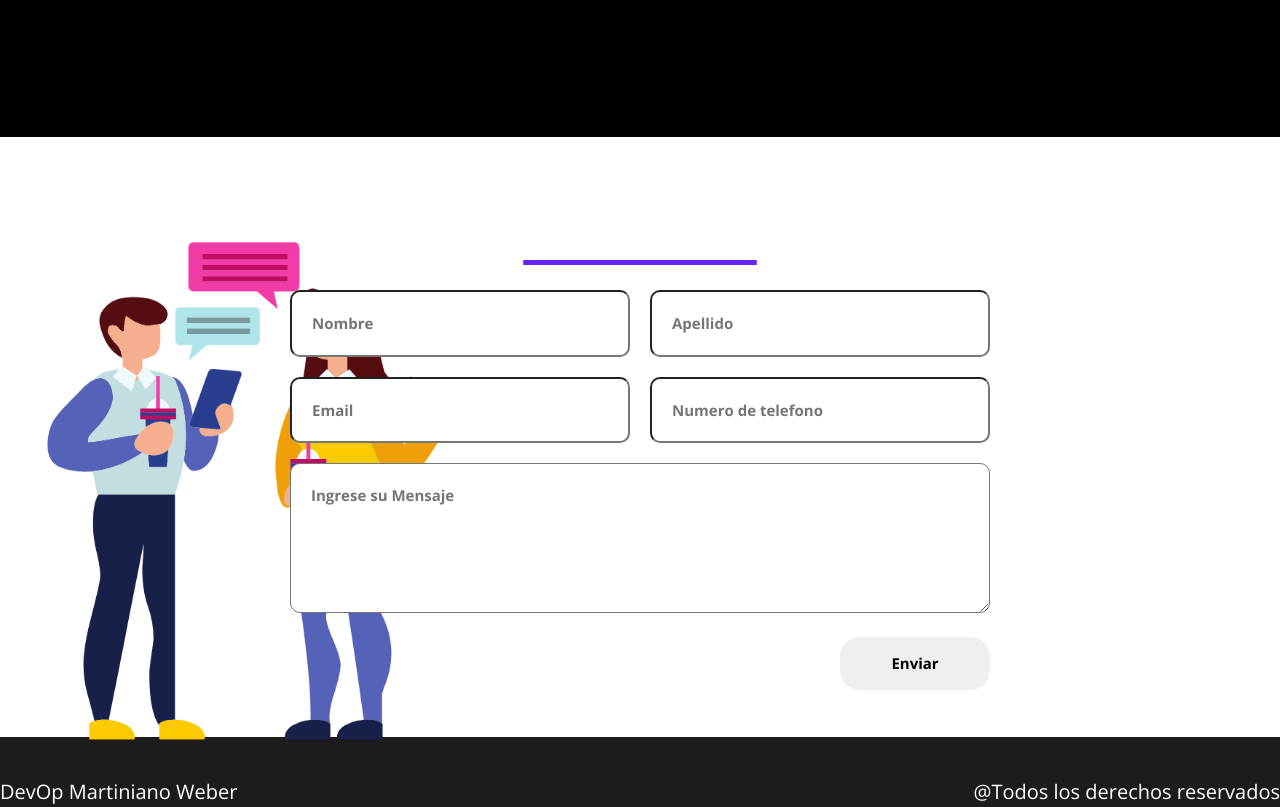
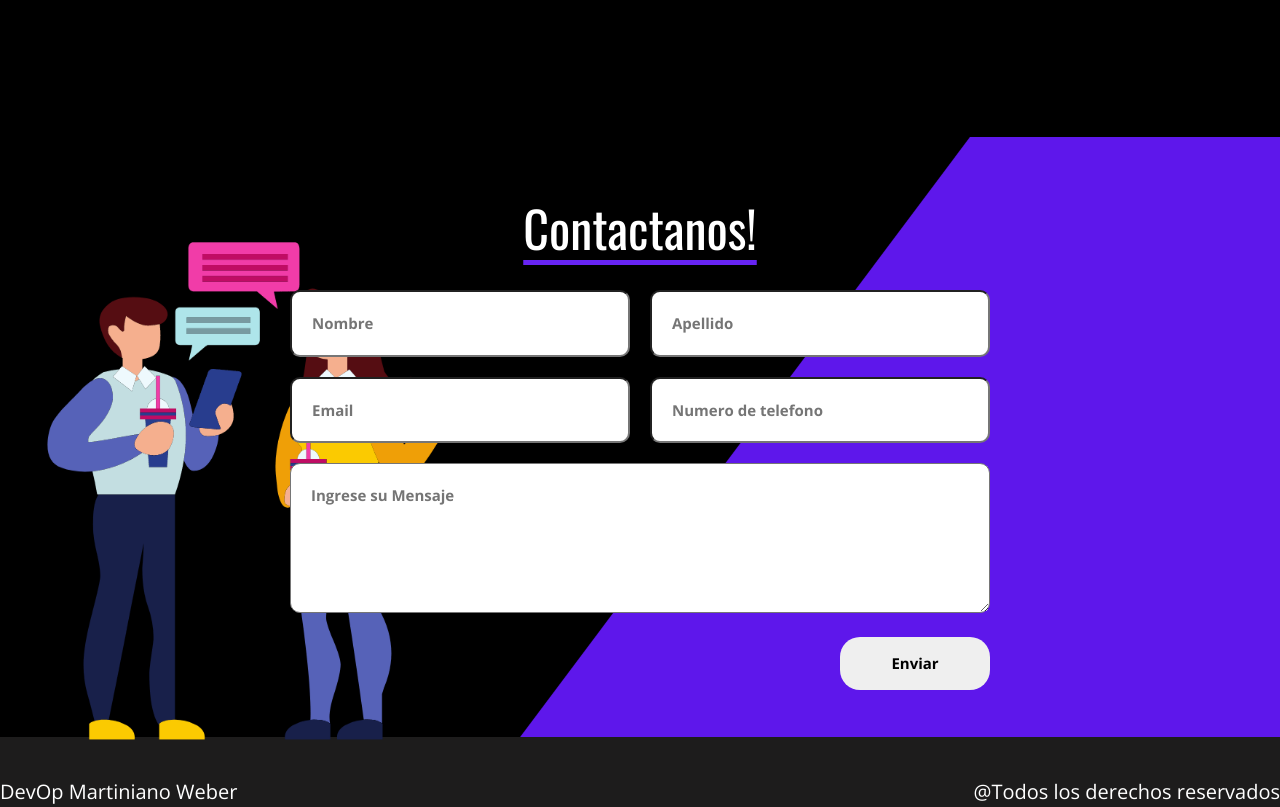
Before and after one commit to MartinianoWeber/LaTiendaGeek, a website: page index.html in a window 1280 px wide. Shown: the part 3500-4307 px from the top of the page. Drawn offline with nearby package versions, Linux system fonts and the light colour scheme; the site is published under a folder, as on GitHub Pages, so addresses that start at the root find nothing; files whose address does not match are found by name; a web font is replaced by a local one.

Commit message:
prueba 11

```diff
--- a/css/style.css
+++ b/css/style.css
@@ -1287,7 +1287,7 @@ img {
 }
 /* section de contacto*/
 .contacto {
-  background-image: url(/./imagenes/fondo2.png);
+  background-image: url(../imagenes/fondo2.png);
   background-size: cover;
   background-repeat: no-repeat;
   width: auto;
```
